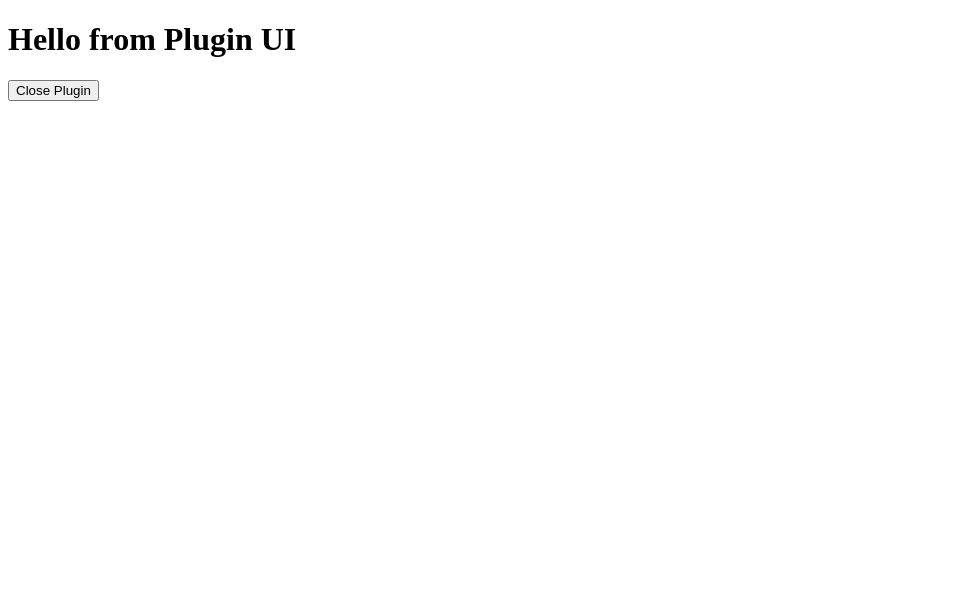
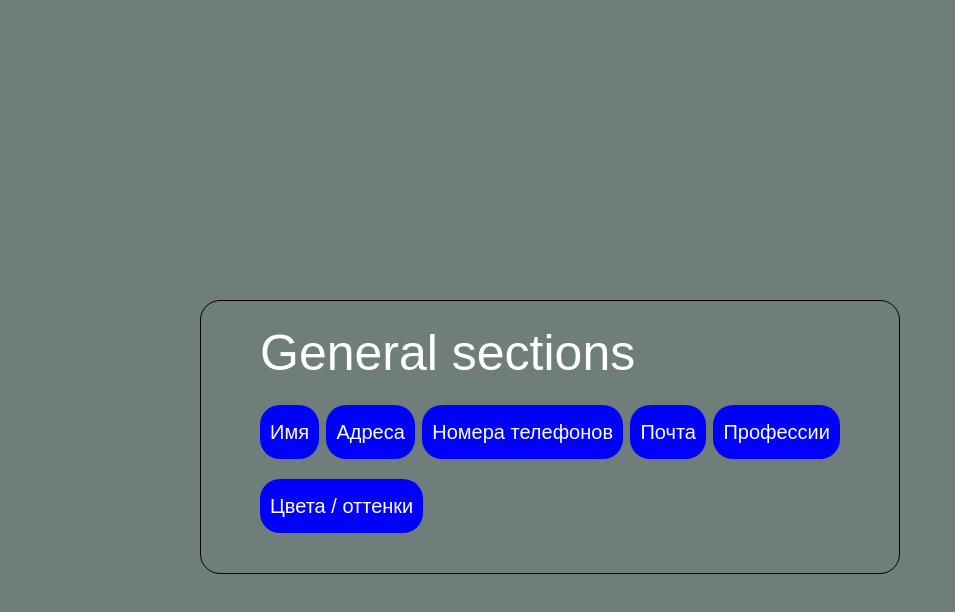
Before and after one commit to Maxxiim/plugin, a website: page ui.html in a window 1280 px wide. Shown: the whole page, without its empty margins (0-955 px from the left). Drawn offline with Linux system fonts and the light colour scheme.

Commit message:
customization of files for plugin creation (scss connection, small layout)

```diff
--- /dev/null
+++ b/assets/sass/components/_base.scss
@@ -0,0 +1,16 @@
+*,
+::after,
+::before {
+    box-sizing: border-box;
+    margin: 0;
+    padding: 0;
+}
+
+body {
+    background: rgb(111, 126, 122);
+    color: black;
+    font-size: 20px;
+    line-height: 24px;
+    font-weight: 500;
+    font-family: Arial, sans-serif;
+}
--- /dev/null
+++ b/assets/sass/components/_modal.scss
@@ -0,0 +1,58 @@
+.modal-window {
+    margin-top: 300px;
+    margin-left: 200px;
+    border: 1px solid black;
+    width: 100%;
+    max-width: 700px;
+    border-radius: 20px;
+}
+
+.container {
+    margin: 0 auto;
+    max-width: 630px;
+    padding: 0 15px;
+}
+
+.modal-window__sections {
+    margin-top: 20px;
+    padding: 20px 10px;
+    margin-bottom: 20px;
+    border-radius: 15px;
+}
+
+.modal-window__sections-title {
+    font-size: 50px;
+    text-align: flex-start;
+    margin-bottom: 40px;
+    color: #fff;
+}
+
+.modal-window__sections-list {
+    display: flex;
+    flex-wrap: wrap;
+    width: 100%;
+    justify-content: space-between;
+}
+
+.modal-window__sections-list-item {
+    display: flex;
+    align-items: center;
+    user-select: none;
+    margin-bottom: 20px;
+    color: white;
+    cursor: pointer;
+    display: inline-block;
+    padding: 15px 10px;
+    border-radius: 20px;
+    background: blue;
+    transition: all .2s ease-in-out;
+
+    &:hover {
+        color: white;
+        background: rgb(77, 77, 194);
+    }
+
+    &:last-child {
+        margin-bottom: 0;
+    }
+}
--- /dev/null
+++ b/assets/sass/main.scss
@@ -0,0 +1,2 @@
+@use "./components/base";
+@use "./components/modal";
--- /dev/null
+++ b/styles/reset.css
@@ -0,0 +1,115 @@
+/* Убираем отступы, границы и фоновые цвета */
+* {
+    margin: 0;
+    padding: 0;
+    box-sizing: border-box;
+    /* Позволяет элементам учитывать ширину и высоту в границах */
+}
+
+/* Сброс для всех типов элементов */
+html,
+body,
+div,
+span,
+applet,
+object,
+iframe,
+h1,
+h2,
+h3,
+h4,
+h5,
+h6,
+p,
+blockquote,
+pre,
+a,
+abbr,
+acronym,
+address,
+big,
+cite,
+code,
+del,
+dfn,
+em,
+img,
+ins,
+kbd,
+q,
+s,
+samp,
+small,
+strike,
+strong,
+sub,
+sup,
+tt,
+u,
+var,
+b,
+u,
+i,
+center {
+    margin: 0;
+    padding: 0;
+    border: 0;
+    font: inherit;
+    /* Наследуем шрифт */
+    font-size: 100%;
+    /* Стандартный размер шрифта */
+    vertical-align: baseline;
+    /* Базовая выравнивание для inline-элементов */
+}
+
+/* Убираем стандартные стили для ссылок */
+a {
+    text-decoration: none;
+    /* Убирает подчеркивание ссылок */
+    color: inherit;
+    /* Позволяет ссылкам наследовать цвет текста родителя */
+}
+
+/* Убираем стандартное отображение для списков */
+ul,
+ol {
+    list-style: none;
+    /* Убирает маркеры списков */
+}
+
+/* Убираем стили для формы и кнопок */
+button {
+    border: none;
+    /* Убирает стандартную рамку кнопок */
+    background: none;
+    /* Убирает фоновый цвет кнопок */
+    cursor: pointer;
+    /* Изменяет курсор при наведении на кнопку */
+}
+
+/* Сброс для изображений */
+img {
+    max-width: 100%;
+    /* Делаем изображения адаптивными */
+    height: auto;
+    /* Поддержка автоматического изменения высоты */
+}
+
+/* Устанавливаем стиль для таблиц */
+table {
+    border-collapse: collapse;
+    /* Убирает двойные границы в таблицах */
+    width: 100%;
+    /* Устанавливает ширину таблицы на 100% */
+}
+
+/* Убираем прирост по умолчанию для полей ввода */
+input,
+textarea {
+    font-family: inherit;
+    /* Наследуем шрифт у родителя */
+    font-size: inherit;
+    /* Наследуем размер шрифта */
+    line-height: inherit;
+    /* Наследуем высоту строки */
+}
--- a/ui.html
+++ b/ui.html
@@ -1,22 +1,44 @@
 <!DOCTYPE html>
-<html lang="en">
+<html lang="ru">
 
 <head>
     <meta charset="UTF-8">
     <meta name="viewport" content="width=device-width, initial-scale=1.0">
-    <title>Document</title>
+    <title>Randomizer</title>
+    <link rel="stylesheet" href="./styles/reset.css">
+    <link rel="stylesheet" href="/styles/style.css">
 </head>
 
 <body>
-    <h1>Hello from Plugin UI</h1>
-    <button id="close">Close Plugin</button>
+    <div class="modal-window">
+        <div class="container">
+            <div class="modal-window__sections">
+                <h1 class="modal-window__sections-title">General sections</h1>
+                <ul class="modal-window__sections-list">
+                    <li class="modal-window__sections-list-item" id="name" data-section="name">
+                        <p class="modal-window__sections-list-item-name">Имя</p>
+                    </li>
+                    <li class="modal-window__sections-list-item" id="street" data-section="street">
+                        <p class="modal-window__sections-list-item-name">Адреса</p>
+                    </li>
+                    <li class="modal-window__sections-list-item" id="numberPhone" data-section="numberPhone">
+                        <p class="modal-window__sections-list-item-name">Номера телефонов</p>
+                    </li>
+                    <li class="modal-window__sections-list-item" id="email" data-section="email">
+                        <p class="modal-window__sections-list-item-name">Почта</p>
+                    </li>
+                    <li class="modal-window__sections-list-item" id="professions" data-section="professions">
+                        <p class="modal-window__sections-list-item-name">Профессии</p>
+                    </li>
+                    <li class="modal-window__sections-list-item" id="colors" data-section="colors">
+                        <p class="modal-window__sections-list-item-name">Цвета / оттенки</p>
+                    </li>
+                </ul>
+            </div>
+        </div>
+    </div>
 
-    <script>
-        document.getElementById('close').onclick = () => {
-            parent.postMessage({ pluginMessage: 'close' }, '*');
-        };
-    </script>
-
+    <script src="./code.js"></script>
 </body>
 
 </html>
```
Also changed, not shown: code.js (deleted, +0 -9 lines), styles/style.css (added), 2 other files.
